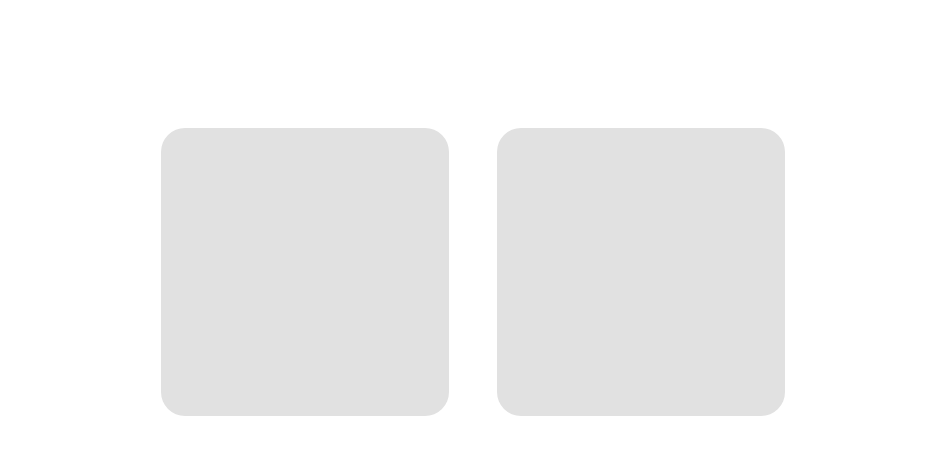
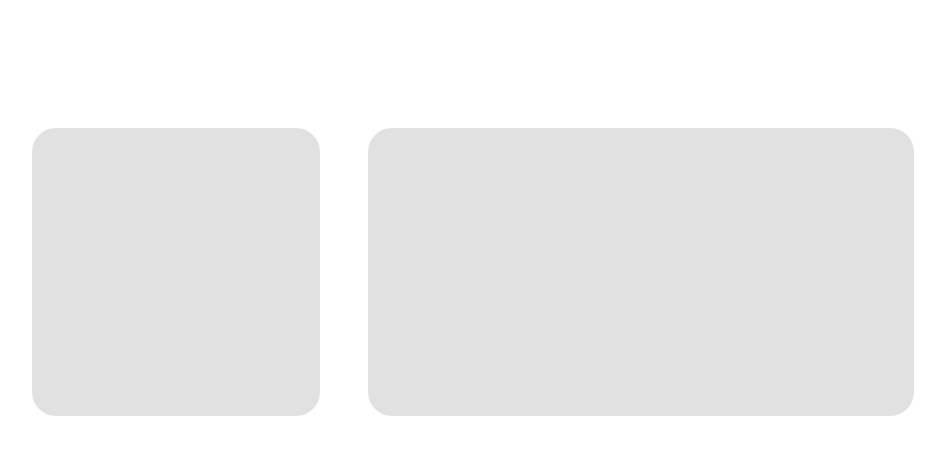
Before and after one commit to MarcusNguyen1608/jaltup-test-technical, a React (Vite) app: page / in a window 1280 px wide. Shown: the top 466 px of the page, without its empty margins (167-1112 px from the left). Built offline with nearby package versions, Linux system fonts and the light colour scheme.

Commit message:
Refactor: Improve UI

```diff
--- a/src/components/DropZone.tsx
+++ b/src/components/DropZone.tsx
@@ -32,7 +32,7 @@ export function DropZone({ isHasData, setValue, variant }: DropZoneProps) {
   return (
     <div
       ref={drop}
-      className={`bg-background p-10 rounded-3xl hover: border-dashed min-w-[288px] min-h-[288px]`}
+      className={`bg-background p-10 rounded-3xl hover: border-dashed  min-h-[288px] ${variant==='small'?'min-w-[288px]': 'min-w-[546px]'}`}
     >
       {isHasData && boxName && (
         <Widget
```
